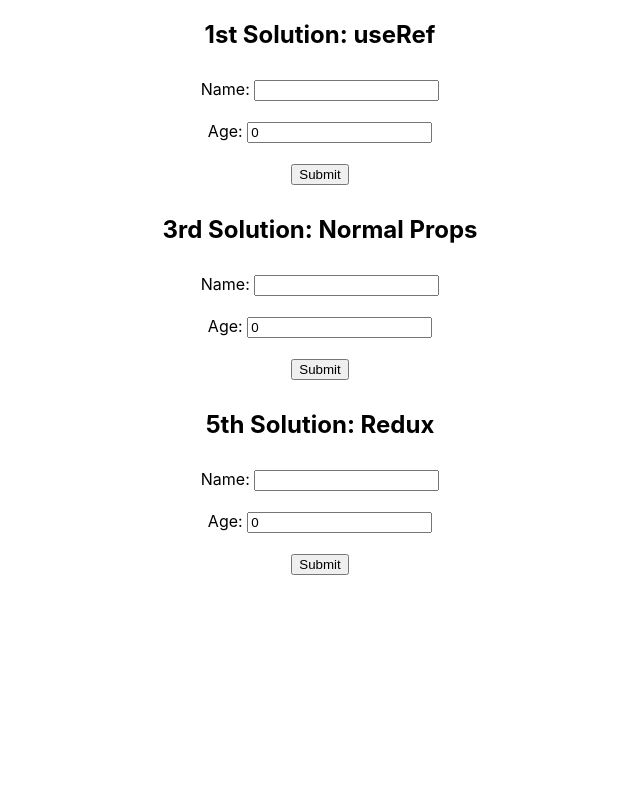
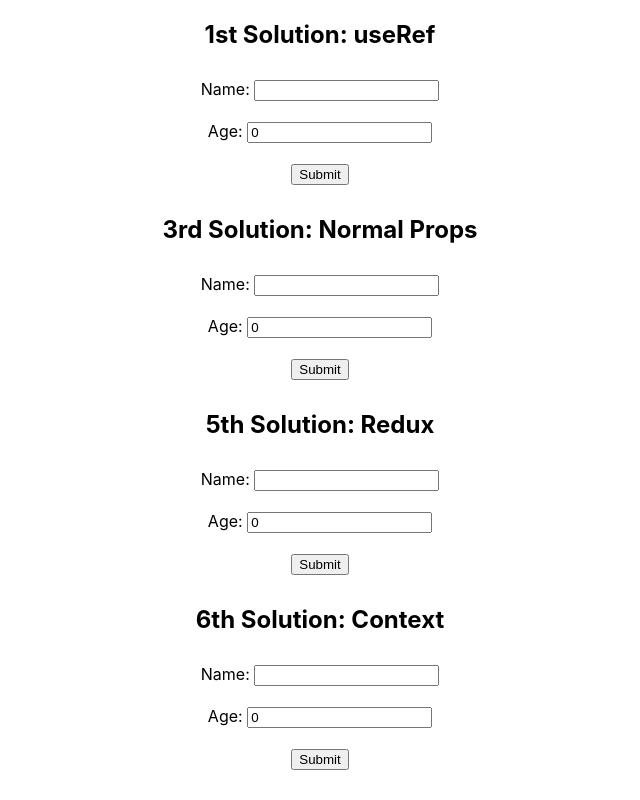
Before and after one commit to star123good/react-form-parent-child, a React (Create React App) app: page / in a window 1280 px wide. Shown: the whole page, without its empty margins (320-960 px from the left). Built offline with nearby package versions, Linux system fonts and the light colour scheme.

Commit message:
make 6th solution - Context

```diff
--- a/src/App.js
+++ b/src/App.js
@@ -1,13 +1,16 @@
 import { Provider } from 'react-redux';
 import store from './store';
-import NormalParent from './components/normal/Parent';
-import RefParent from './components/ref/Parent';
-import ReduxParent from './components/redux/Parent';
+import { FormProvider } from './contexts/form';
+import RefParent from './components/1_ref/Parent';
+import NormalParent from './components/3_normal/Parent';
+import ReduxParent from './components/5_redux/Parent';
+import ContextParent from './components/6_context/Parent';
 import './App.css';
 
 function App() {
   return (
     <Provider store={store} >
+      <FormProvider>
         <div className="App">
           <h2>1st Solution: useRef</h2>
           <RefParent />
@@ -15,7 +18,10 @@
           <NormalParent />
           <h2>5th Solution: Redux</h2>
           <ReduxParent />
+          <h2>6th Solution: Context</h2>
+          <ContextParent />
         </div>
+      </FormProvider>
     </Provider>
   );
 }
--- /dev/null
+++ b/src/components/6_context/ChildForm.js
@@ -0,0 +1,28 @@
+import React, { useContext} from "react";
+import FormContext from "../../contexts/form";
+
+export default function ChildForm () {
+
+    const { name, setName, errorName, age, setAge, errorAge } = useContext(FormContext);
+
+    const handleChangeName = (e) => {
+        setName(e.target.value);
+    };
+
+    const handleChangeAge = (e) => {
+        setAge(e.target.value);
+    };
+
+    return (
+        <div className="form">
+            <div className="row">
+                <div>Name: <input value={name} onChange={handleChangeName} /></div>
+                <div className="error">{errorName}</div>
+            </div>
+            <div className="row">
+                <div>Age: <input type="number" value={age} onChange={handleChangeAge} /></div>
+                <div className="error">{errorAge}</div>
+            </div>
+        </div>
+    );
+}
--- /dev/null
+++ b/src/components/6_context/Parent.js
@@ -0,0 +1,36 @@
+import React, { useState, useEffect, useContext} from "react";
+import FormContext from "../../contexts/form";
+import ChildForm from "./ChildForm";
+
+export default function Parent () {
+
+    const { name, errorName, age, errorAge, validate } = useContext(FormContext);
+
+    const [result, setResult] = useState('');
+    const [submit, setSubmit] = useState(false);
+
+    const onSubmit = () => {
+        validate();
+        setSubmit(true);
+    };
+
+    useEffect(() => {
+        if (submit) {
+            if (!!errorName || !!errorAge) {
+                setResult(`Error happens.`);
+            }
+            else {
+                setResult(`Name is ${name}, and age is ${age}.`);
+            }
+            setSubmit(false);
+        }
+    }, [submit, name, errorName, age, errorAge]);
+
+    return (
+        <div className="panel">
+            <div className="row">{result}</div>
+            <ChildForm />
+            <button onClick={onSubmit} >Submit</button>
+        </div>
+    );
+}
--- /dev/null
+++ b/src/contexts/form.js
@@ -0,0 +1,92 @@
+import React, { createContext, useReducer } from "react";
+
+const ACTIONS = {
+    setName: 'ACTIONS_SET_NAME',
+    setAge: 'ACTIONS_SET_AGE',
+    validate: 'ACTIONS_SET_VALIDATE',
+};
+
+const initialState = {
+    name: '',
+    errorName: '',
+    age: 0,
+    errorAge: '',
+};
+
+function setName(name) {
+    return {
+        type: ACTIONS.setName,
+        payload: name,
+    };
+}
+
+function setAge(age) {
+    return {
+        type: ACTIONS.setAge,
+        payload: age,
+    };
+}
+
+function validate() {
+    return {
+        type: ACTIONS.validate,
+    };
+}
+
+const reducer = (state, action) => {
+    const { type, payload } = action;
+    if (type === ACTIONS.setName) {
+        return {
+            ...state,
+            name: payload,
+        };
+    }
+    if (type === ACTIONS.setAge) {
+        return {
+            ...state,
+            age: payload,
+        };
+    }
+    if (type === ACTIONS.validate) {
+        const error = {};
+        if (!state.name) {
+            error.errorName = 'Name is required.';
+        }
+        else {
+            error.errorName = '';
+        }
+        if (state.age <= 0 || state.age > 100) {
+            error.errorAge = 'Age should be 0 ~ 100.';
+        }
+        else {
+            error.errorAge = '';
+        }
+        return {
+            ...state,
+            ...error,
+        };
+    }
+    return state;
+};
+
+const FormContext = createContext();
+
+export function FormProvider ({ children }) {
+    const [state, dispatch] = useReducer(reducer, initialState);
+    const value = {
+        name: state.name,
+        errorName: state.errorName,
+        age: state.age,
+        errorAge: state.errorAge,
+        setName: (name) => dispatch(setName(name)),
+        setAge: (age) => dispatch(setAge(age)),
+        validate: () => dispatch(validate()),
+    };
+    return (
+        <FormContext.Provider value={value} >
+            {children}
+        </FormContext.Provider>
+    )
+}
+
+export default FormContext;
--- a/src/reducers/form.js
+++ b/src/reducers/form.js
@@ -30,7 +30,6 @@
             else {
                 state.errorAge = '';
             }
-            return state;
         },
     }
 });
```
Also changed, not shown: src/components/1_ref/ChildForm.js (renamed from src/components/ref/ChildForm.js), src/components/1_ref/Parent.js (renamed from src/components/ref/Parent.js), src/components/3_normal/ChildForm.js (renamed from src/components/normal/ChildForm.js), src/components/3_normal/Parent.js (renamed from src/components/normal/Parent.js), src/components/5_redux/ChildForm.js (renamed from src/components/redux/ChildForm.js), src/components/5_redux/Parent.js (renamed from src/components/redux/Parent.js). Lines whose indentation alone changed are shown as unchanged.
